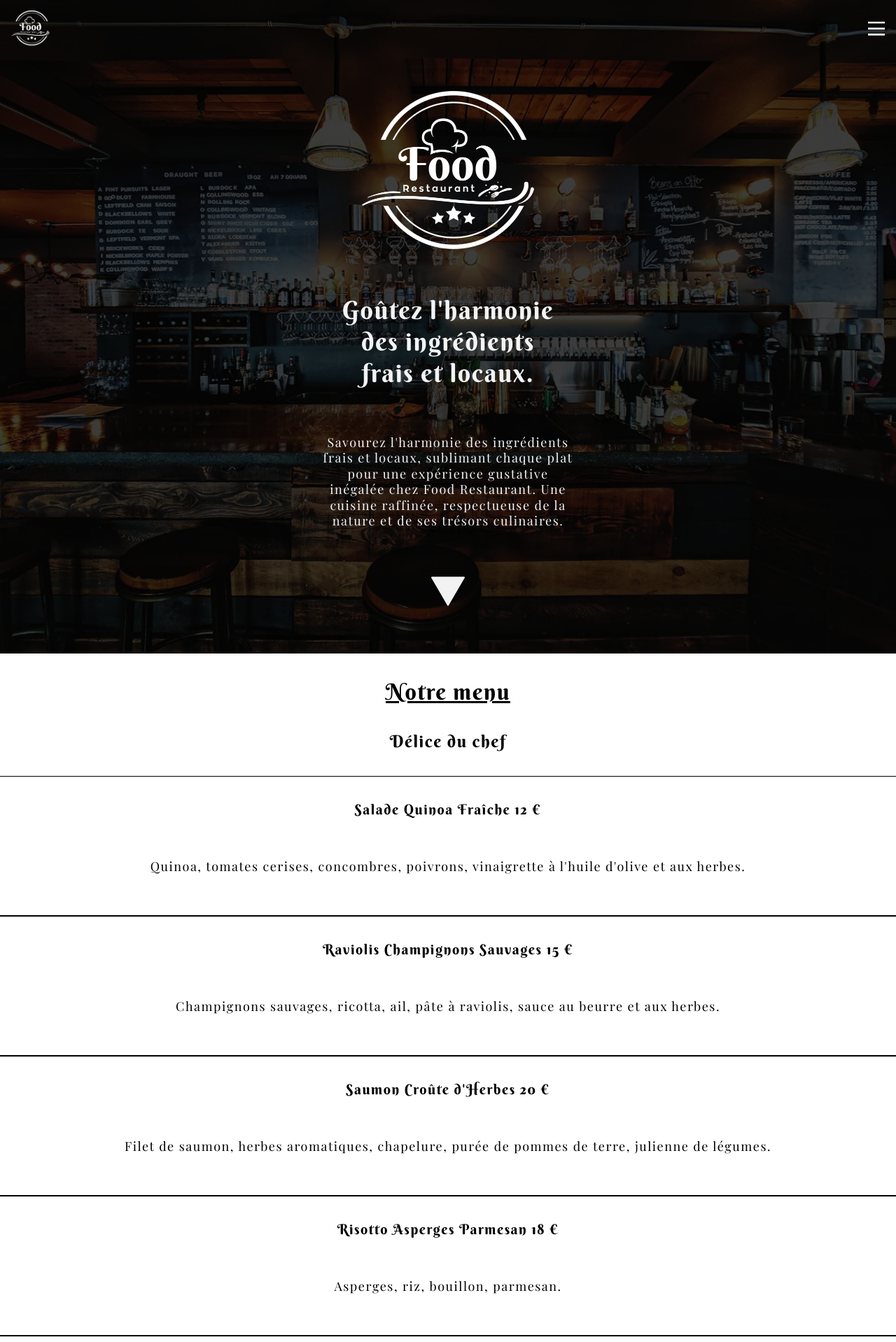
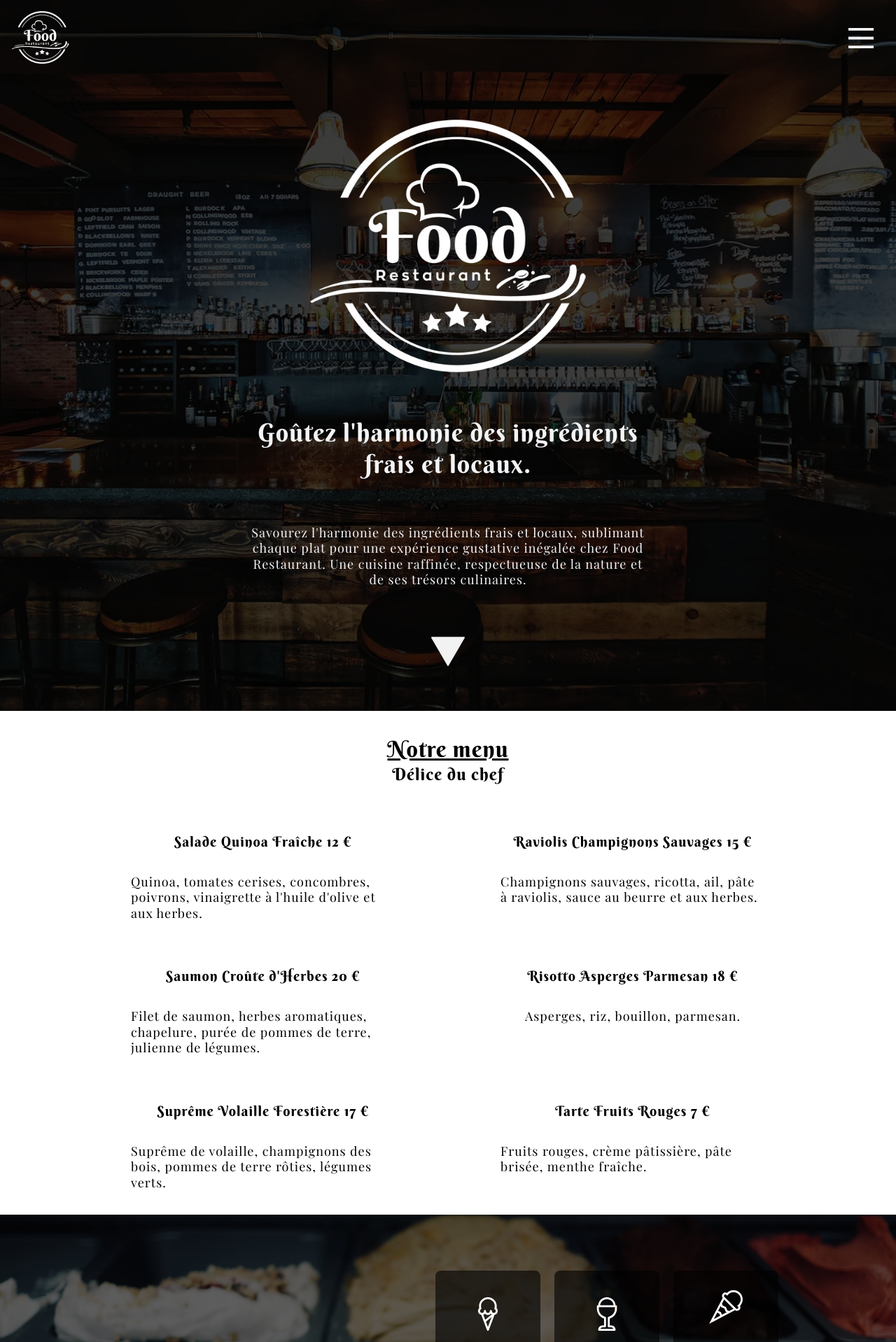
Before and after one commit to JulienCod/food-restaurant, a React (Vite) app: page / in a window 1280 px wide. Shown: the top 1918 px of the page at 70% size. Built offline with nearby package versions, Linux system fonts and the light colour scheme.

Commit message:
responsive section 1 2 and 3

```diff
--- a/src/App.jsx
+++ b/src/App.jsx
@@ -1,5 +1,3 @@
-import "./App.css";
-
 function App() {
   const itemsMenu = [
     {
@@ -92,37 +90,37 @@ function App() {
   return (
     <>
       {/* Section 1 */}
-      <div className="h-[934px] text-gray-100  bg-center bg-cover bg-[url('/src/assets/images/image-top.webp')]">
+      <div className=" text-gray-100  bg-center bg-cover bg-[url('/src/assets/images/image-top.webp')]">
         <div className=" bg-black h-full w-full bg-opacity-75 z-0">
-          <header className="relative top-0 min-h-[80px] flex items-center justify-between">
+          <header className="relative top-0 flex items-center justify-between p-4 container m-auto">
             <img
-              className="h-[50px] mx-4"
+              className="h-[50px] md:h-[75px]"
               src="/src/assets/images/logo-restaurant.webp"
               alt="logo du site food restaurant"
             />
-            <div className="mx-4">
+            <div className="mx-4 ">
               <img
-                className="z-10"
+                className="z-10 md:h-[40px] "
                 src="/src/assets/svg/menu-burger.svg"
                 alt="image menu burger"
               />
             </div>
           </header>
-          <section className="z-10 flex flex-col justify-center gap-[65px] mt-[50px]">
-            <div className="m-auto">
+          <section className="px-4 py-8 z-10 flex flex-col gap-8 md:py-16 md:gap-16 justify-center ">
+            <div>
               <img
-                className="w-[250px] "
+                className="w-[70%] m-auto max-w-[400px]  "
                 src="/src/assets/images/logo-restaurant.webp"
                 alt="logo du site food restaurant"
               />
             </div>
-            <div className="w-[324px] m-auto ">
-              <h1 className="text-center text-[36px]">
+            <div>
+              <h1 className="text-center text-[36px] max-w-xl m-auto">
                 Goûtez l'harmonie des ingrédients frais et locaux.
               </h1>
             </div>
-            <div className="w-[363px] m-auto ">
-              <p className="text-[18px] text-center">
+            <div>
+              <p className="text-[18px] text-center max-w-xl m-auto">
                 Savourez l'harmonie des ingrédients frais et locaux, sublimant
                 chaque plat pour une expérience gustative inégalée chez Food
                 Restaurant. Une cuisine raffinée, respectueuse de la nature et
@@ -130,49 +128,57 @@ function App() {
               </p>
             </div>
             <div className="m-auto">
-              <img src="/src/assets/svg/fléche.svg" alt="Flèche" />
+              <img
+                className="animate-arrow"
+                src="/src/assets/svg/fléche.svg"
+                alt="Flèche"
+              />
             </div>
           </section>
         </div>
       </div>
       {/* fin Section 1 */}
       {/* section 2 */}
-      <section className="">
-        <h2 className="text-[32px] underline text-center py-[35px]">
-          Notre menu
-        </h2>
+      <section className="px-4 py-[35px]">
+        <h2 className="text-[32px] underline text-center ">Notre menu</h2>
         <h3 className="text-[24px] text-center pb-[35px]">Délice du chef</h3>
+        <div className="flex flex-col gap-8 md:flex-wrap md:flex-row max-w-5xl m-auto">
           {itemsMenu.length <= 0
             ? null
             : itemsMenu.map((item, index) => (
                 <article
                   key={index}
-                className="h-[200px] flex flex-col gap-[28px] border-t border-b border-black text-center"
+                  className=" min-w-[310px] md:flex-[350px] flex flex-col gap-[28px]text-center"
                 >
-                <h4 className="w-[378px] text-[20px] mt-[34px] mx-auto">
+                  <h4 className="md:text-[20px] my-[34px] mx-auto">
                     {item.title + " " + item.price + " €"}
                   </h4>
-                <div className="w-[378] min-h-[83px] mx-auto flex items-center">
-                  <p className="text-[18px]">{item.recipe}</p>
+                  <div className="max-w-[378px] min-h-[50px] mx-auto flex ">
+                    <p className="md:text-[18px]">{item.recipe}</p>
                   </div>
                 </article>
               ))}
+        </div>
       </section>
       {/* fin section 2 */}
       {/* section 3 */}
-      <section className="h-[657px]  text-gray-100  bg-[url('/src/assets/images/section-2.jpg')] bg-center bg-cover">
-        <div className=" bg-black h-full w-full bg-opacity-60 z-0 gap-[20px] flex flex-wrap items-center justify-center">
+      <section className="text-gray-100  bg-[url('/src/assets/images/section-2.jpg')] bg-center bg-cover">
+        <div className=" bg-black h-full w-full bg-opacity-60 z-0 ">
+          <div className="max-w-5xl m-auto">
+            <div className="px-2 py-5 gap-5 flex flex-wrap items-center justify-center sm:px-10 sm:py-20 sm:ml-auto sm:w-[640px] sm:justify-end">
               {icons.length <= 0
                 ? null
                 : icons.map((icon, index) => (
                     <article
-                  className="bg-black rounded-lg bg-opacity-[60%] h-[170px] w-[170px] flex flex-col items-center gap-[27px] justify-center text-center"
+                      className="bg-black rounded-lg bg-opacity-[60%] h-[170px] w-[150px] flex flex-col items-center gap-[27px] justify-center text-center"
                       key={index}
                     >
-                  <img className="max-w-[48px]" src={icon.svg} alt="" />
+                      <img className="max-w-[48px]" src={icon.svg} alt={`svg ${icon.text}`} />
                       <p className="uppercase text-[16px]">{icon.text}</p>
                     </article>
                   ))}
+            </div>
+          </div>
         </div>
       </section>
       {/* fin section 3 */}
@@ -182,7 +188,7 @@ function App() {
           ? null
           : articles.map((article, index) => (
               <article
-                className="text-center flex flex-col gap-[32px] my-[32px]"
+                className="text-center flex flex-col px-2 gap-[32px] my-[32px]"
                 key={index}
               >
                 <img
@@ -190,14 +196,14 @@ function App() {
                   src={article.img}
                   alt=""
                 />
-                <h2 className="w-[362px] m-auto text-[32px]">
+                <h2 className="max-w-[362px] m-auto text-[32px]">
                   {article.titleH2}
                 </h2>
-                <h3 className="w-[362px] m-auto text-[24px]">
+                <h3 className="max-w-[362px] m-auto text-[24px]">
                   {article.titleH3}
                 </h3>
                 <div>
-                  <p className="w-[351px] m-auto text-[18px]">
+                  <p className="max-w-[362px] m-auto text-[18px]">
                     {article.content}
                   </p>
                 </div>
@@ -216,7 +222,7 @@ function App() {
         <h2 className="text-[32px] w-[305px] mx-auto text-center">
           La santé est le bien le plus précieux.
         </h2>
-        <div className="w-[344px] my-[18px] mx-auto flex flex-col gap-[32px] text-[18px]">
+        <div className="max-w-[344px] px-2 my-[18px] mx-auto flex flex-col gap-[32px] ">
           <p>
             Bien qu'il soit important d'avoir des sucres naturellement présents
             dans votre alimentation, de nombreux aliments contiennent des sucres
@@ -239,7 +245,7 @@ function App() {
           src="/src/assets/images/image-santé-2.jpg"
           alt=""
         />
-        <div className="w-[344px] my-[18px] mx-auto flex flex-col gap-[32px] text-[18px]">
+        <div className="max-w-[344px] px-2 my-[18px] mx-auto flex flex-col gap-[32px] ">
           <p>
             Nous vous apportons le meilleur mélange de produits biologiques de
             saison et d'artisanat de ferme directement à votre porte en
@@ -252,17 +258,17 @@ function App() {
       {/* fin section 5 */}
       {/* section 6 */}
       <section className=" flex flex-col gap-[50px]">
-        <h2 className="text-center text-[32px] w-[349px] mt-5 mx-auto">
+        <h2 className="text-center text-[32px] max-w-[349px] mt-5 mx-auto">
           Apprenez à cuisiner en ligne
         </h2>
-        <div className="w-[350px] m-auto">
-          <p className="text-[18px]">
+        <div className="max-w-[350px] px-2 m-auto">
+          <p className="">
             Découvrez l'art de la cuisine depuis chez vous avec nos cours en
             ligne ! Plongez dans un monde de saveurs et d'expertise culinaire,
             tout en perfectionnant vos talents de chef.
           </p>
         </div>
-        <div className="w-[349px] m-auto flex flex-col gap-[50px]">
+        <div className="max-w-[349px] m-auto flex flex-col gap-[50px]">
           <img src="/src/assets/images/apprendre-1.jpg" alt="" />
           <img src="/src/assets/images/apprendre-2.jpg" alt="" />
           <img src="/src/assets/images/apprendre-3.jpg" alt="" />
@@ -274,7 +280,7 @@ function App() {
       {/* fin section 6 */}
       {/* section 7 */}
       <section className="flex flex-col gap-[50px] my-[50px]">
-        <div >
+        <div>
           <img
             className="h-[560px] w-full object-cover "
             src="/src/assets/images/image-bottom (1).jpg"
@@ -291,8 +297,8 @@ function App() {
             alt=""
           />
         </div>
-        <div className="w-[358px] m-auto ">
-          <p className="text-[18px] font-bold text-center">
+        <div className="max-w-[358px] px-2 m-auto ">
+          <p className=" font-bold text-center">
             Nous apportons le meilleur mélange de produits biologiques de la
             saison produits fermiers et artisanaux facilement à votre porte en
             cultivant et partenariat avec des fermes et des artisans locaux dans
@@ -309,7 +315,10 @@ function App() {
       {/* footer */}
       <footer className="bg-gray-300 h-[100px] flex justify-center items-center">
         <p className="text-[20px] font-bold text-center">
-          Réalisé par <a className="underline" href="https://julien-webandco.fr">Julien Web&Co</a>
+          Réalisé par{" "}
+          <a className="underline" href="https://julien-webandco.fr">
+            Julien Web&Co
+          </a>
         </p>
       </footer>
       {/* fin footer */}
--- a/src/index.css
+++ b/src/index.css
@@ -6,8 +6,10 @@
 
 
 *{
-  letter-spacing: 1.5px;
-  line-height:125%
+  letter-spacing: 1px;
+  line-height:125%;
+  /* box-shadow: 0 0 0 3px red;
+  inset: auto; */
 }
 
 /* Police par défaut pour les paragraphes et les liens */
--- a/tailwind.config.js
+++ b/tailwind.config.js
@@ -1,5 +1,6 @@
 /** @type {import('tailwindcss').Config} */
 export default {
+  // purge: ['./src/**/*.html', './src/**/*.js', './src/**/*.jsx', './src/**/*.tsx'],
   content: [
     "./index.html",
     "./src/**/*.{js,ts,jsx,tsx}",
@@ -10,7 +11,17 @@ export default {
         sans: ['Roboto', 'sans-serif'],
         cursive: ['Berkshire Swash', 'cursive'],
         serif: ['Playfair Display', 'serif'],
-      }
+      },
+      animation: {
+        'arrow': 'arrow-down 1.5s ease infinite',
+      },
+      keyframes: {
+        'arrow-down': {
+          '0%': { transform: 'translateY(-10px)' },
+          '50%': { transform: 'translateY(10px)' },
+          '100%': { transform: 'translateY(-10px)' },
+        },
+      },
     },
   },
   plugins: [
```
Also changed, not shown: src/App.css (deleted). Lines whose indentation alone changed are shown as unchanged.
